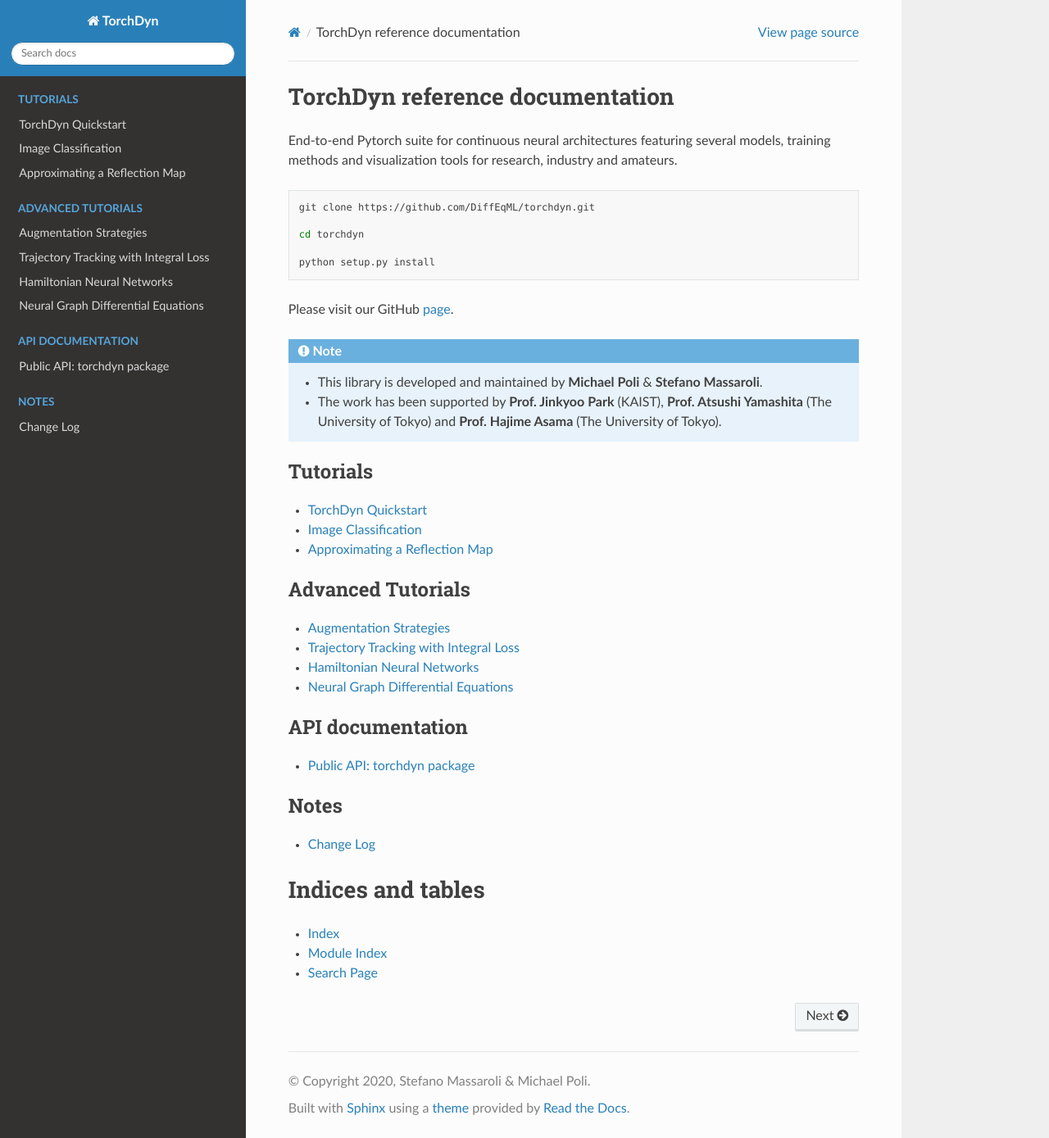
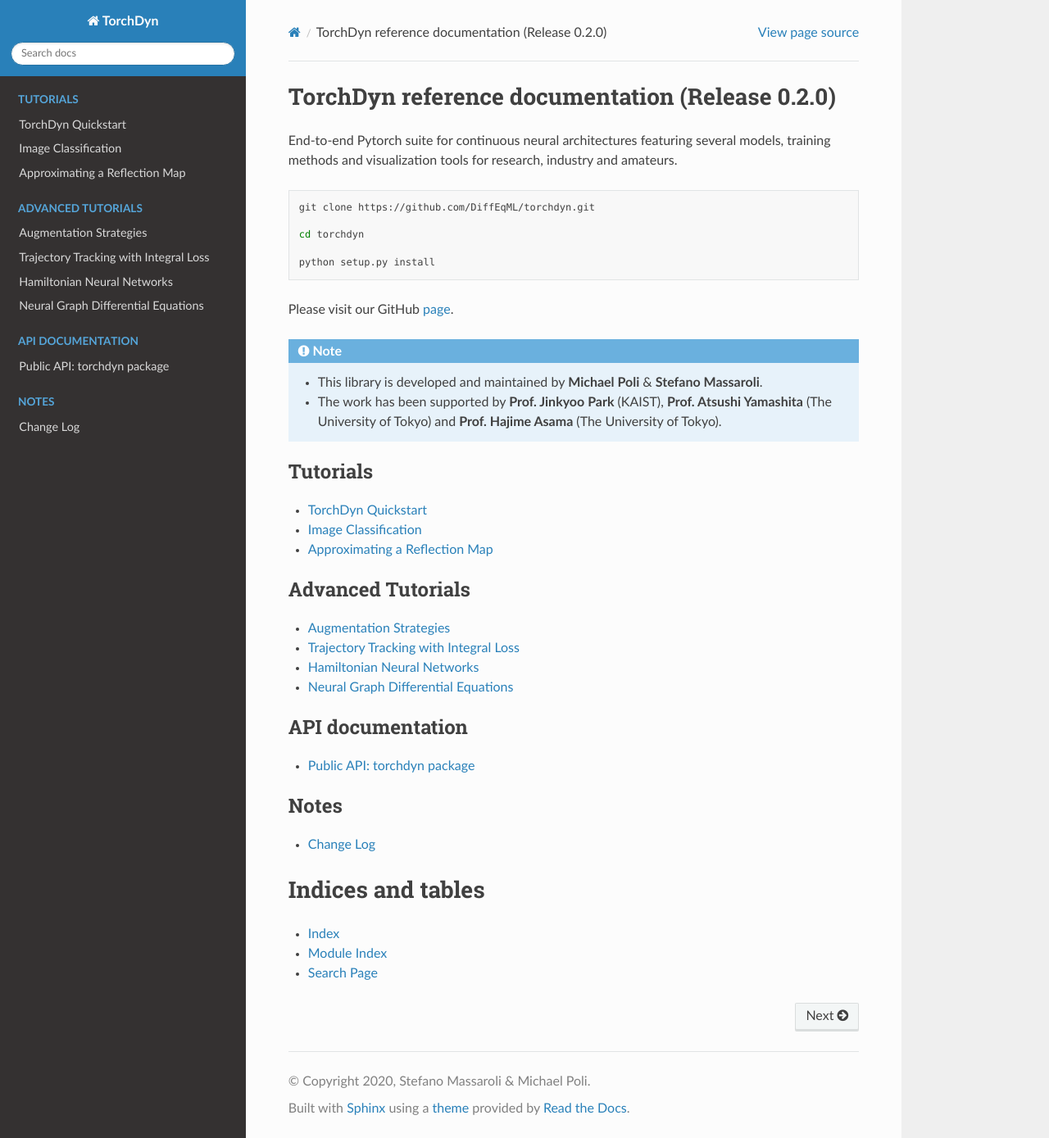
Before and after one commit to DiffEqML/torchdyn, a Sphinx documentation site: the page built from docs/index.rst, in a window 1280 px wide and 1389 px high. Shown: the whole window at 82% size. Built offline with Sphinx 7.4.7 and the Read the Docs theme 2.0.0, drawn with Linux system fonts in a browser that asks for light colours; pages that are not in the unit, such as notebooks, are missing from menus.

Commit message:
Update index.rst

```diff
--- a/docs/index.rst
+++ b/docs/index.rst
@@ -1,4 +1,4 @@
-TorchDyn reference documentation
+TorchDyn reference documentation (Release 0.2.0)
 ====================================
 
 End-to-end Pytorch suite for continuous neural architectures featuring several models, training methods and visualization tools for research, industry and amateurs.
```
